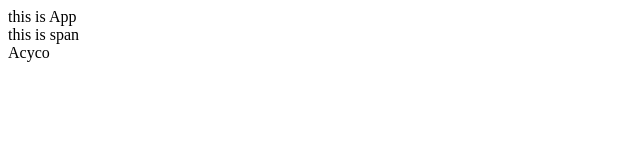
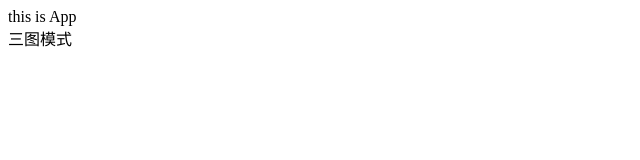
Before and after one commit to Acyco/StudyReact, a React (Create React App) app: page / in a window 1280 px wide. Shown: the top 160 px of the page, without its empty margins (0-640 px from the left). Built offline with nearby package versions, Linux system fonts and the light colour scheme.

Commit message:
JSX中实现复杂条件渲染

```diff
--- a/src/App.js
+++ b/src/App.js
@@ -1,13 +1,13 @@
 // 项目的根组件
 // App -> index.js -> public/index.html
 
-import Jsx03 from "./jsx/Jsx03";
+import Jsx04 from "./jsx/Jsx04";
 
 function App() {
   return (
     <div className="App">
         this is App
-       <Jsx03/>
+       <Jsx04/>
     </div>
   );
 }
```
